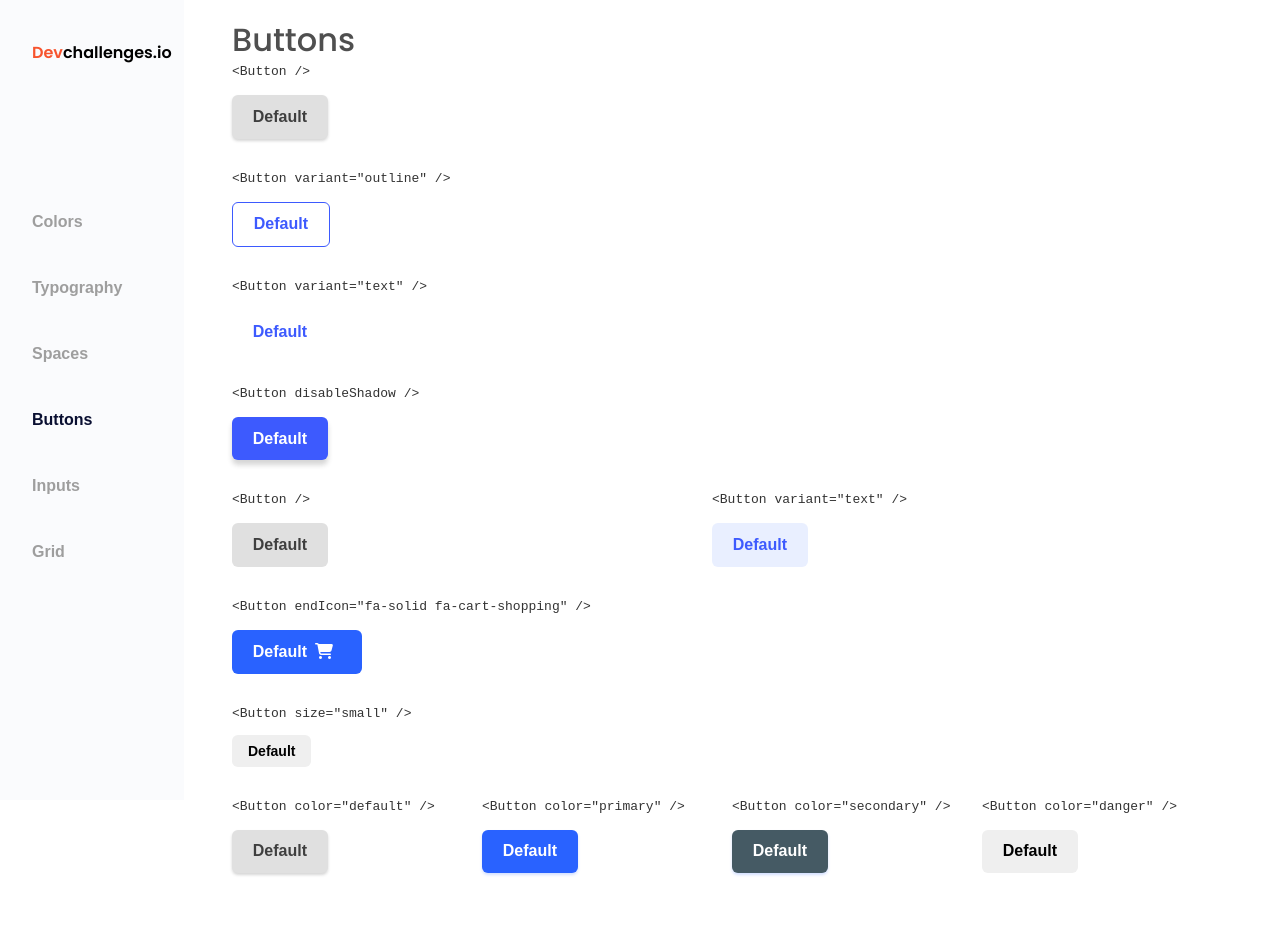
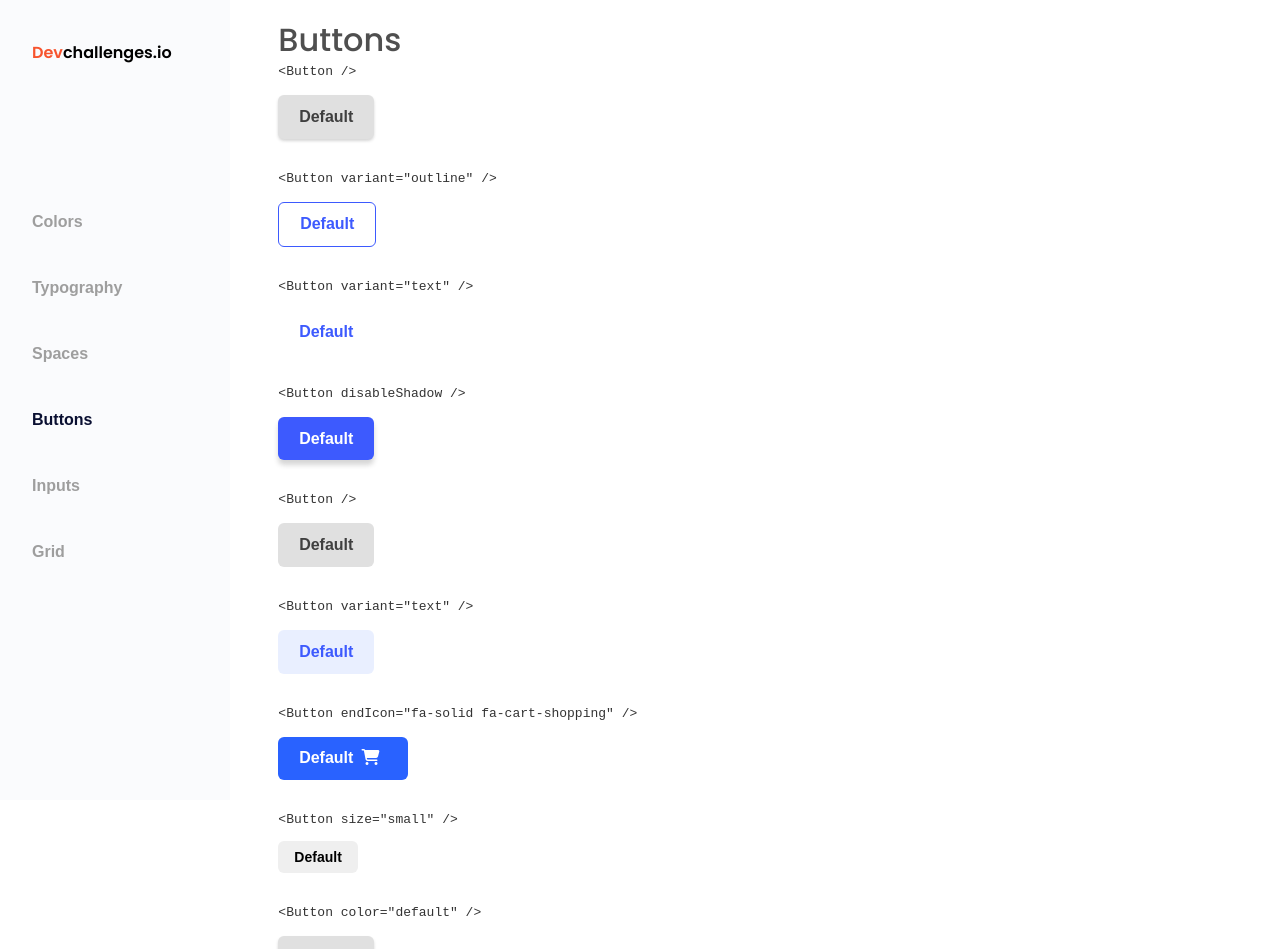
Before and after one commit to gabycode/buttonComponent, a React (Vite) app: page / in a window 1280 px wide. Shown: the top 949 px of the page. Before the commit the page ends 921 px from the top, so only its background shows below. Built offline with nearby package versions, Linux system fonts and the light colour scheme.

Commit message:
add: button styling

```diff
--- a/src/App.css
+++ b/src/App.css
@@ -105,6 +105,7 @@
 
 .button-row {
   display: flex;
+  flex-wrap: wrap;
 }
 
 .button-row .button-title {
@@ -267,6 +268,17 @@
   background-color: #1c313a;
 }
 
+button.btn-danger {
+  background-color: #d32f2f;
+  color: #fff;
+  box-shadow: 0px 2px 3px rgba(41, 98, 255, 0.2);
+}
+
+button.btn-danger:hover,
+button.btn-danger:focus {
+  background-color: #9a0007;
+}
+
 @media (min-width: 768px) {
   .App {
     display: flex;
```
